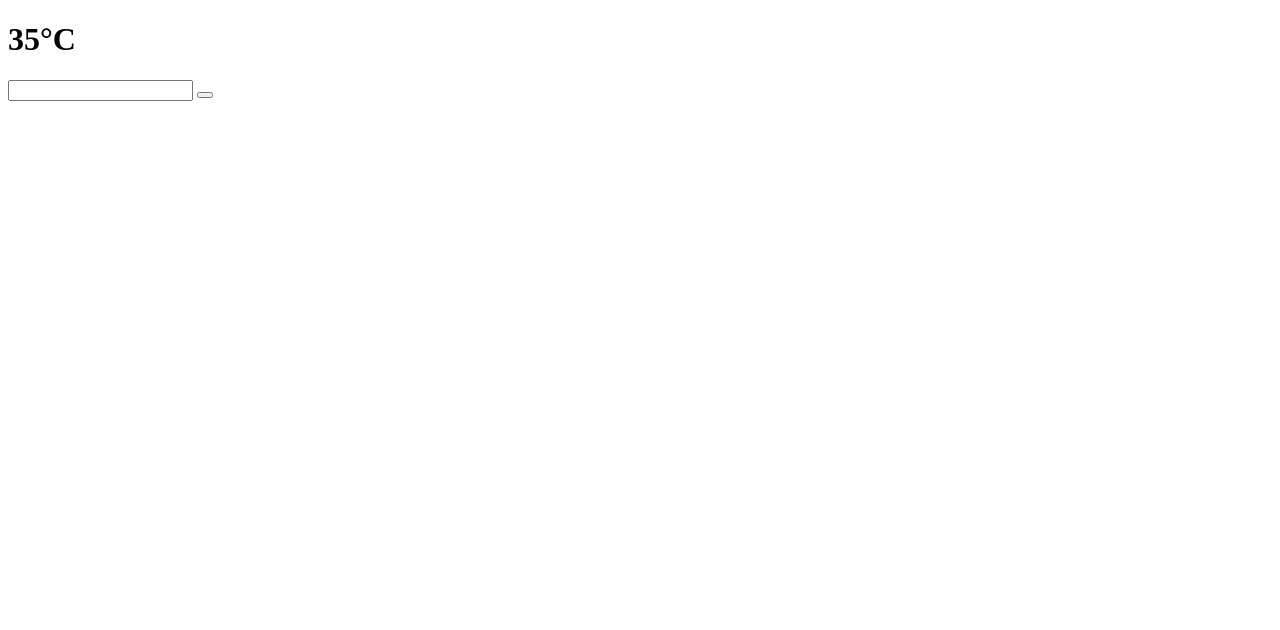
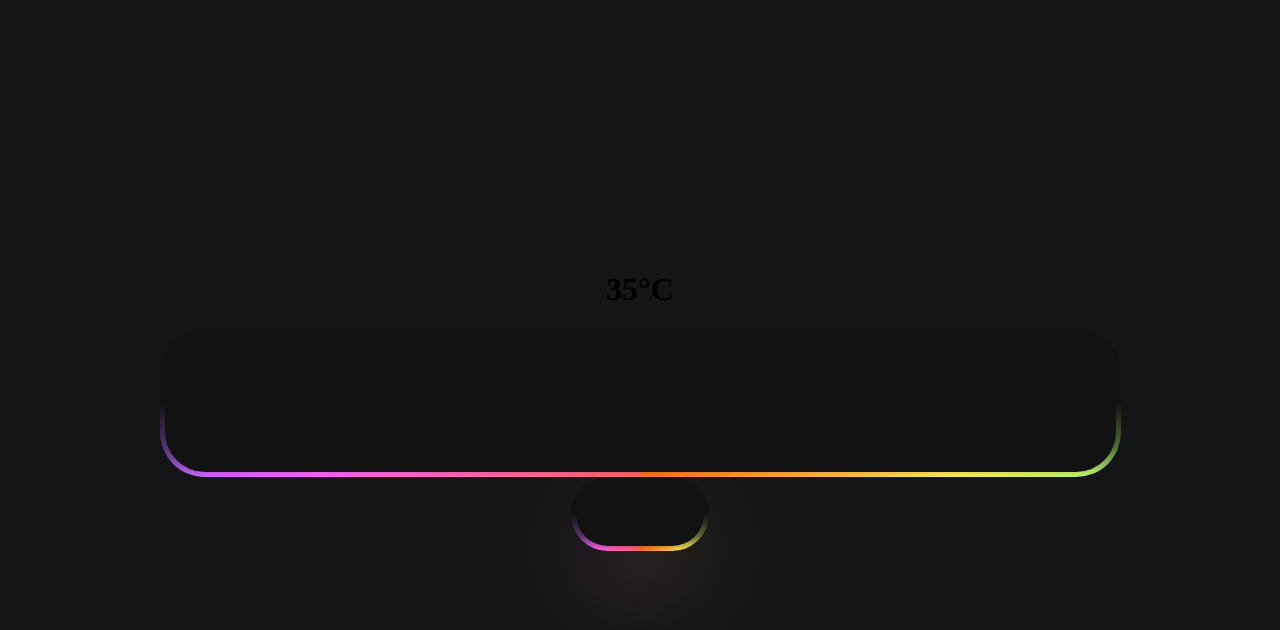
Before and after one commit to kichuu/weatherapp, a website built with webpack: page index.html in a window 1280 px wide. Built offline with nearby package versions, Linux system fonts and the light colour scheme.

Commit message:
added SoMe StYlE to button and seacrhbar

```diff
--- a/src/styles.css
+++ b/src/styles.css
@@ -1,3 +1,97 @@
-body{
-    background-color: white;
+
+
+:root {
+  /*  change this for scaling  */
+  --m: 4rem;
+
+  --red: #ff6565;
+  --pink: #ff64f9;
+  --purple: #6b5fff;
+  --blue: #4d8aff;
+  --green: #5bff89;
+  --yellow: #ffee55;
+  --orange: #ff6d1b;
 }
+body {
+  background-color: #141516;
+  display: flex;
+  flex-direction: column;
+  justify-content: center;
+  align-items: center;
+  height: 100vh;
+  margin: 0;
+}
+
+button , input {
+  border: calc(0.08 * var(--m)) solid transparent;
+  position: relative;
+  color: #f3f3f3;
+  font-family: "Arial";
+  font-size: var(--m);
+  border-radius: calc(0.7 * var(--m));
+  padding: calc(0.5 * var(--m)) calc(1 * var(--m));
+  display: flex;
+  justify-content: center;
+  cursor: pointer;
+
+  background: linear-gradient(#121213, #121213),
+    linear-gradient(#121213 50%, rgba(18, 18, 19, 0.6) 80%, rgba(18, 18, 19, 0)),
+    linear-gradient(
+      90deg,
+      var(--orange),
+      var(--yellow),
+      var(--green),
+      var(--blue),
+      var(--purple),
+      var(--pink),
+      var(--red)
+    );
+  background-origin: border-box;
+  background-clip: padding-box, border-box, border-box;
+  background-size: 200%;
+  animation: animate 2s infinite linear;
+}
+
+button::before ,input::before {
+  content: "";
+  background: linear-gradient(
+    90deg,
+    var(--orange),
+    var(--yellow),
+    var(--green),
+    var(--blue),
+    var(--purple),
+    var(--pink),
+    var(--red)
+  );
+  height: 30%;
+  width: 60%;
+  position: absolute;
+  bottom: -20%;
+  z-index: -5;
+  background-size: 200%;
+  animation: animate 2s infinite linear;
+  filter: blur(calc(0.8 * var(--m)));
+}
+
+button:hover,
+input:hover
+input:hover::before
+button:hover::before {
+  animation: animate 0.5s infinite linear;
+}
+
+@keyframes animate {
+  0% {
+    background-position: 0;
+  }
+  100% {
+    background-position: 200%;
+  }
+}
+
+@media screen and (max-width: 1000px) {
+  :root {
+    --m: 2rem;
+  }
+}
```
